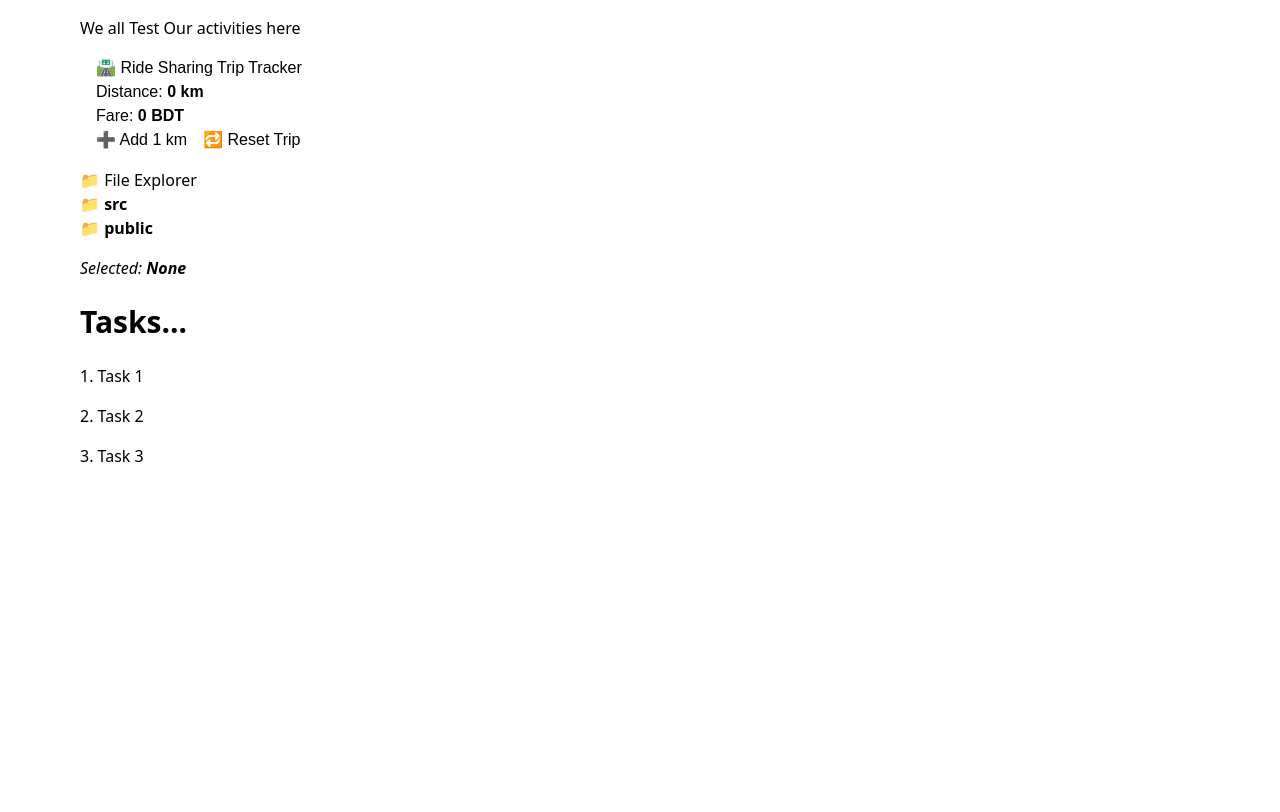
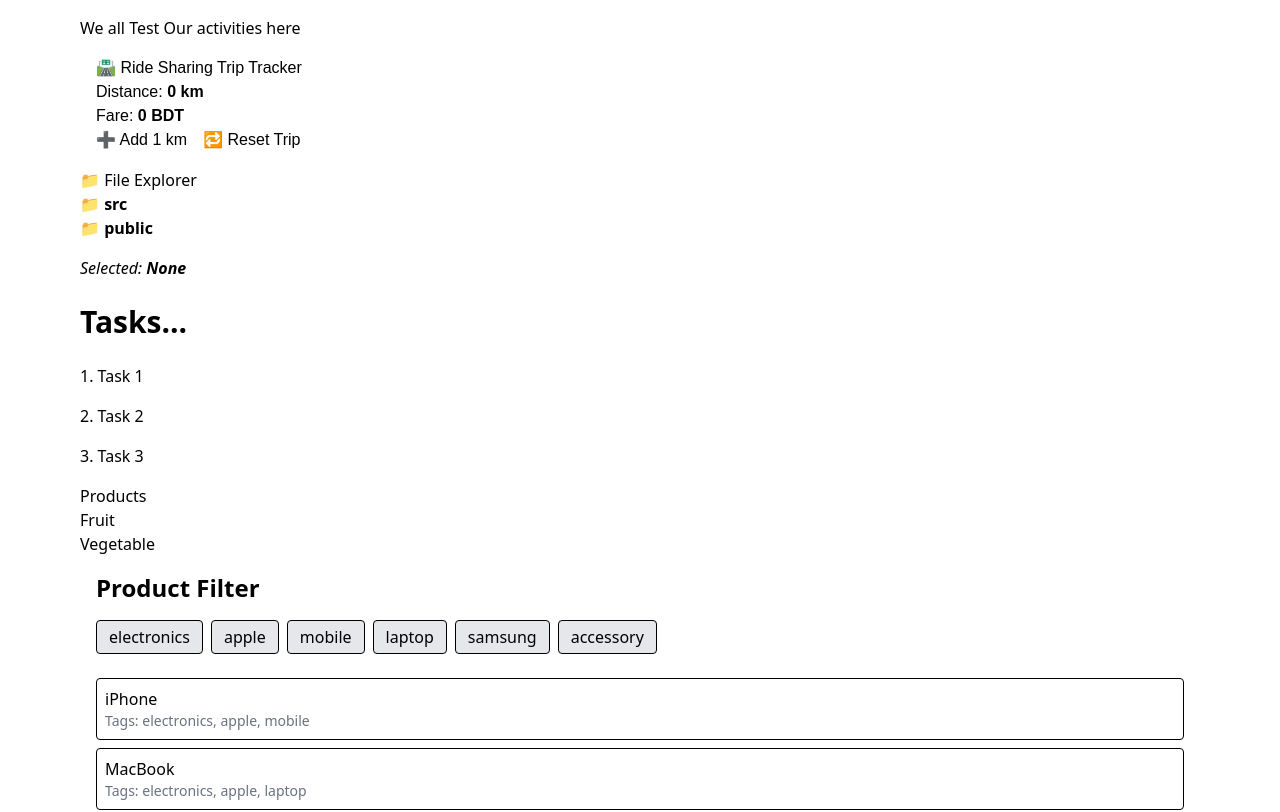
Before and after one commit to sakibhasan-24/random-test, a React (Vite) app: page / in a window 1280 px wide. Shown: the top 812 px of the page. Built offline with nearby package versions, Linux system fonts and the light colour scheme.

Commit message:
practice use memo

```diff
--- /dev/null
+++ b/src/memo/TestMemo.tsx
@@ -0,0 +1,84 @@
+import React, { useState, useMemo } from "react";
+
+//  Type
+type Product = {
+  id: number;
+  name: string;
+  tags: string[];
+};
+
+const products: Product[] = [
+  { id: 1, name: "iPhone", tags: ["electronics", "apple", "mobile"] },
+  { id: 2, name: "MacBook", tags: ["electronics", "apple", "laptop"] },
+  { id: 3, name: "Galaxy S22", tags: ["electronics", "samsung", "mobile"] },
+  { id: 4, name: "AirPods", tags: ["electronics", "apple", "accessory"] },
+];
+
+export default function TestMemo() {
+  const [selectedTags, setSelectedTags] = useState<string[]>([]);
+
+  const allTags = useMemo(() => {
+    const tagSet = new Set<string>();
+    products.forEach((product) => {
+      product.tags.forEach((tag) => tagSet.add(tag));
+    });
+    return Array.from(tagSet);
+  }, []);
+
+  const toggleTag = (tag: string) => {
+    setSelectedTags((prev) =>
+      prev.includes(tag)
+        ? prev.filter((t) => t !== tag)
+        : [...prev, tag]
+    );
+  };
+
+  const filteredProducts = useMemo(() => {
+    if (selectedTags.length === 0) return products;
+    return products.filter((product) =>
+      selectedTags.every((tag) => product.tags.includes(tag))
+    );
+  }, [selectedTags]);
+
+  return (
+    <div className="p-4">
+      <h1 className="text-2xl font-bold mb-4">Product Filter</h1>
+
+      <div className="flex flex-wrap gap-2 mb-6">
+        {allTags.map((tag) => (
+          <button
+            key={tag}
+            className={`px-3 py-1 border rounded cursor-pointer ${
+              selectedTags.includes(tag) ? "bg-blue-500 text-white" : "bg-gray-200"
+            }`}
+            onClick={() => toggleTag(tag)}
+          >
+            {tag}
+          </button>
+        ))}
+        {selectedTags.length > 0 && (
+          <button
+            onClick={() => setSelectedTags([])}
+            className="px-3 py-1 cursor-pointer bg-red-500 text-white rounded"
+          >
+            Clear Filters
+          </button>
+        )}
+      </div>
+
+      <ul className="space-y-2">
+        {filteredProducts.map((product) => (
+          <li key={product.id} className="border p-2 rounded">
+            <div className="font-medium">{product.name}</div>
+            <div className="text-sm text-gray-500">
+              Tags: {product.tags.join(", ")}
+            </div>
+          </li>
+        ))}
+        {filteredProducts.length === 0 && (
+          <li className="text-gray-500 italic">No products match selected tags.</li>
+        )}
+      </ul>
+    </div>
+  );
+}
--- a/src/page/Home.tsx
+++ b/src/page/Home.tsx
@@ -1,5 +1,7 @@
 import Tasks from "../drag-and-drop/Tasks";
+import TestMemo from "../memo/TestMemo";
 import TripTracker from "../test/TripTracker";
+import Listings from "../transform-data/Listings";
 import FileExplorer from "./FileExplorer";
 
 export default function Home() {
@@ -9,6 +11,8 @@ export default function Home() {
         <TripTracker/>
         <FileExplorer/>
         <Tasks/>
+        <Listings/>
+        <TestMemo/>
     </div>
   )
 }
--- /dev/null
+++ b/src/transform-data/Listings.tsx
@@ -0,0 +1,41 @@
+
+import { useState } from "react";
+import { dataTransform } from "./data"
+import { groupData } from "./helper-group-data";
+
+export default function Listings() {
+    const data=dataTransform;
+    // console.log(data)
+    const items=groupData(data);
+    console.log(items)
+    const [isOpen,setIsOpen]=useState<{[key:string]:boolean}>({});
+    const handleToggle=(key:string)=>{
+        setIsOpen((prev)=> ({...prev,[key]:!prev[key]}))
+    }
+
+
+  return (
+    <div>
+        <h1>Products</h1>
+        {
+            items.map((item,index)=>{
+                return(
+                    <div key={index}>
+                        <h2 className="cursor-pointer"
+                        onClick={()=>handleToggle(item.category)}>{item.category}</h2>
+                        <ul className={isOpen[item.category] ? "visible" : "hidden"}>
+                            {
+                                item.items.map((item:any,index:any)=>{
+                                    return(
+                                        <li className="m-4" key={index}>{item}</li>
+                                    )
+                                })
+                            }
+                        </ul>
+                    </div>
+                )
+            })
+        }
+    </div>
+  )
+}
--- a/src/transform-data/helper-group-data.ts
+++ b/src/transform-data/helper-group-data.ts
@@ -26,4 +26,5 @@ export const groupData = (data: dataModel[]) => {
             result[index].items.push(item.name);
         }
    })
+   return result;
 }
```
